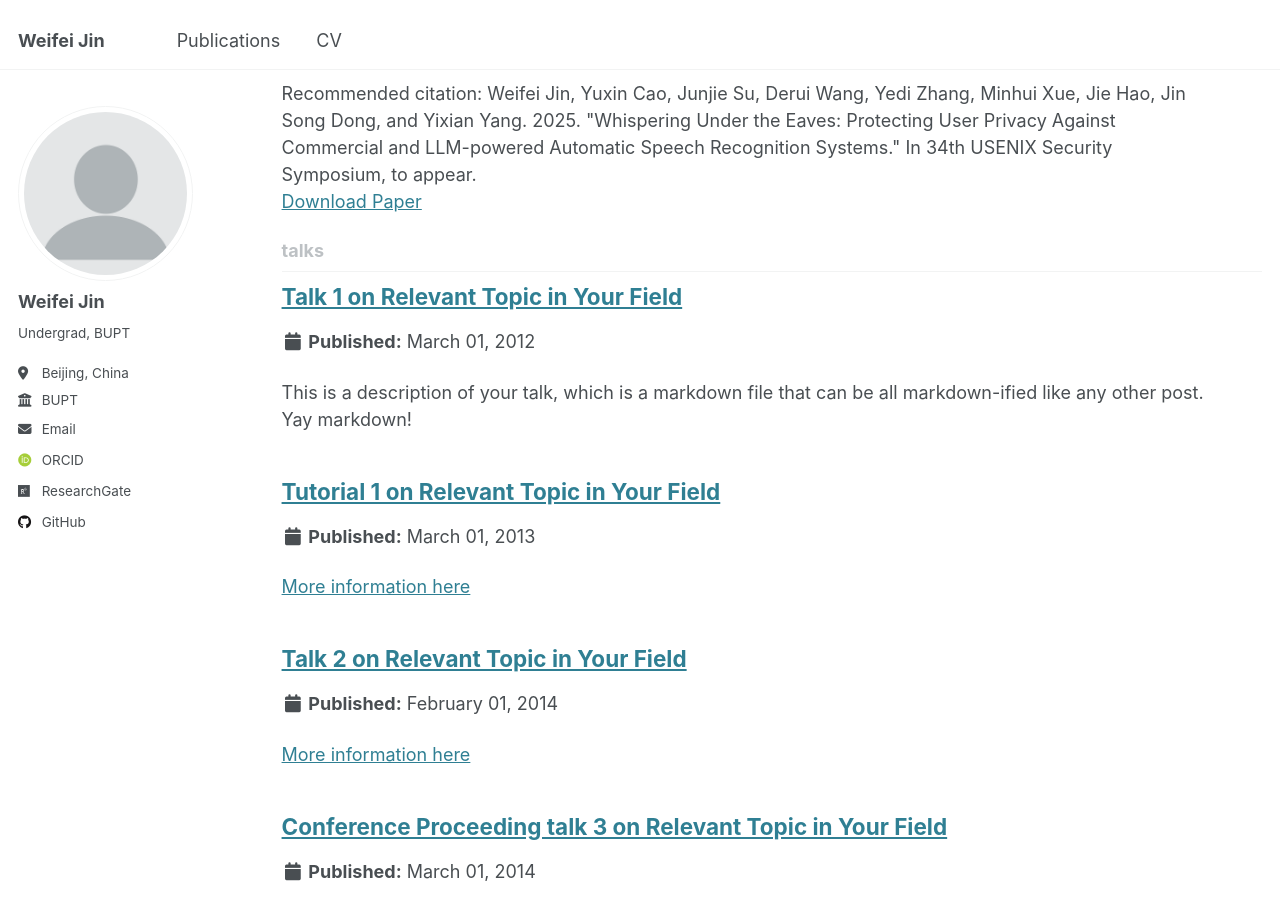
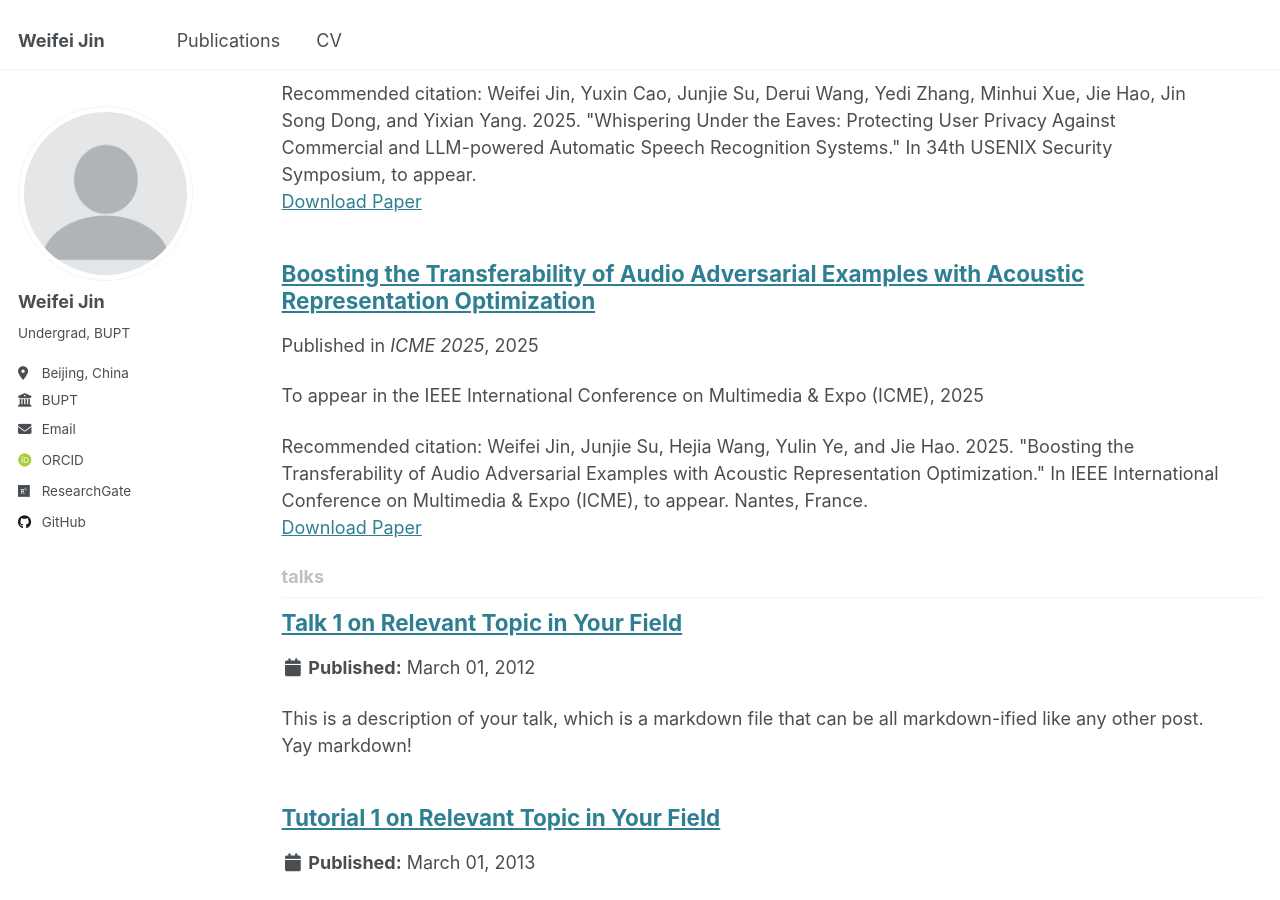
Before and after one commit to WeifeiJin/weifeijin.github.io, a Jekyll site: the page built from _pages/collection-archive.html, in a window 1280 px wide and 900 px high, scrolled down 1633 px. Built offline with Jekyll 4.4.1, drawn with Linux system fonts in a browser that asks for light colours; some web fonts are replaced.

Commit message:
Update new paper

```diff
--- /dev/null
+++ b/_publications/2025-03-boosting.md
@@ -0,0 +1,18 @@
+---
+title: "Boosting the Transferability of Audio Adversarial Examples with Acoustic Representation Optimization"
+collection: publications
+category: conferences
+permalink: /publication/2025-icme-transferability
+excerpt: "To appear in the IEEE International Conference on Multimedia & Expo (ICME), 2025"
+date: 2025-03-15  # 可根据实际投稿/接收日期调整
+venue: "ICME 2025"
+paperurl: "#"  # 可替换为PDF或ArXiv链接
+citation: |
+  Weifei Jin, Junjie Su, Hejia Wang, Yulin Ye, and Jie Hao. 2025.
+  "Boosting the Transferability of Audio Adversarial Examples with Acoustic Representation Optimization."
+  In IEEE International Conference on Multimedia & Expo (ICME), to appear. Nantes, France.
+---
+
+Boosting the Transferability of Audio Adversarial Examples with Acoustic Representation Optimization.
+
+This paper is to appear in the IEEE International Conference on Multimedia & Expo (ICME), 2025, Nantes, France.
```
Also changed, not shown: _pages/about.md (+8 -0 lines).
